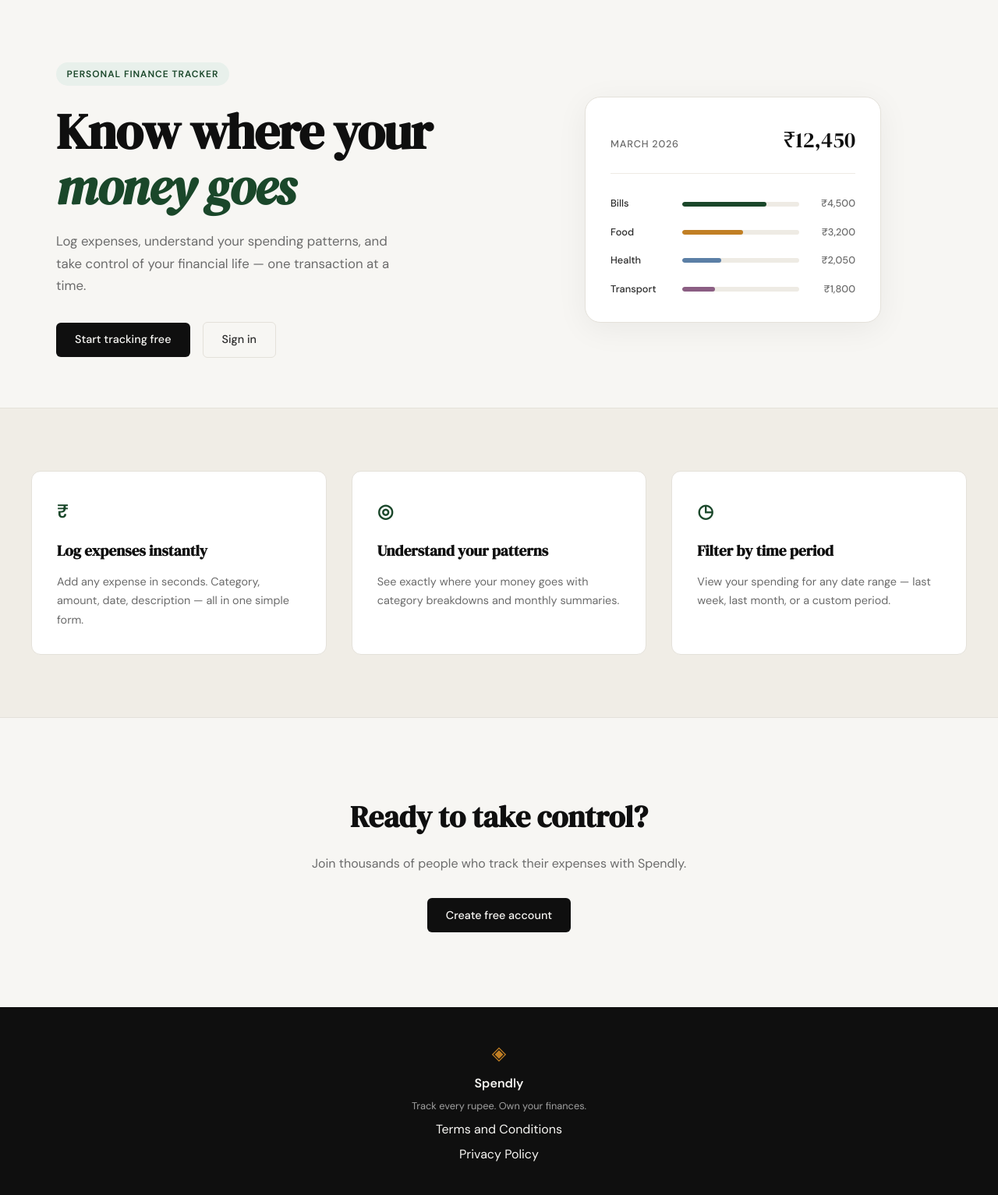
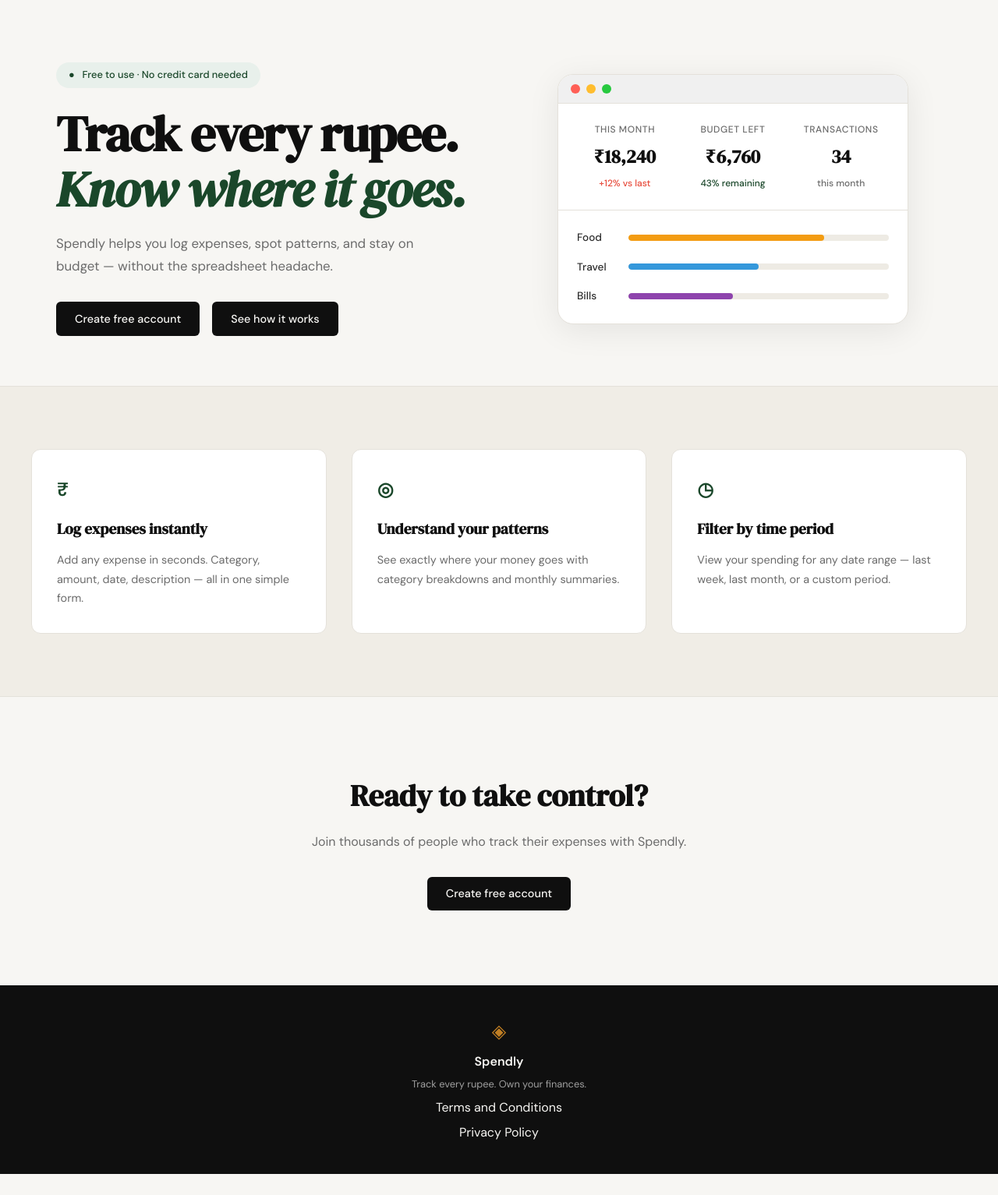
Before and after one commit to Ravisingh-Chauhan/spendly, a Flask app: page / in a window 1280 px wide. Shown: the part 61-1594 px from the top of the page at 78% size. After the commit the page ends 1567 px from the top, so only its background shows below. Run offline with Flask 3, Linux system fonts and the light colour scheme.

Commit message:
landing: redesign hero section to match mockup

```diff
--- a/app.py
+++ b/app.py
@@ -25,6 +25,11 @@ def login():
 @app.route("/terms")
 def terms():
     return render_template("terms.html")
+
+
+@app.route("/privacy")
+def privacy():
+    return render_template("privacy.html")
 
 
 # ------------------------------------------------------------------ #
--- a/static/css/style.css
+++ b/static/css/style.css
@@ -137,13 +137,18 @@ a { color: inherit; text-decoration: none; }
     display: inline-block;
     background: var(--accent-light);
     color: var(--accent);
-    font-size: 0.75rem;
-    font-weight: 600;
-    letter-spacing: 0.08em;
-    text-transform: uppercase;
-    padding: 0.35rem 0.85rem;
+    font-size: 0.8rem;
+    font-weight: 500;
+    letter-spacing: 0;
+    text-transform: none;
+    padding: 0.4rem 1rem;
     border-radius: 999px;
     margin-bottom: 1.5rem;
+}
+
+.badge-dot {
+    color: var(--accent);
+    margin-right: 0.4rem;
 }
 
 .hero-title {
@@ -187,74 +192,106 @@ a { color: inherit; text-decoration: none; }
     background: var(--paper-card);
     border: 1px solid var(--border);
     border-radius: var(--radius-lg);
-    padding: 2rem;
+    padding: 0;
     width: 100%;
-    max-width: 380px;
-    box-shadow: 0 8px 40px rgba(0,0,0,0.06);
+    max-width: 450px;
+    box-shadow: 0 8px 40px rgba(0,0,0,0.08);
+    overflow: hidden;
 }
 
-.mock-card-header {
+.mock-browser-chrome {
     display: flex;
-    justify-content: space-between;
-    align-items: baseline;
-    margin-bottom: 1.75rem;
-    padding-bottom: 1.25rem;
-    border-bottom: 1px solid var(--border-soft);
+    gap: 0.5rem;
+    background: #f0f0f0;
+    padding: 0.75rem 1rem;
+    border-bottom: 1px solid var(--border);
 }
 
-.mock-label {
-    font-size: 0.8rem;
+.chrome-dot {
+    width: 12px;
+    height: 12px;
+    border-radius: 50%;
+}
+
+.chrome-red { background: #ff5f56; }
+.chrome-yellow { background: #ffbd2e; }
+.chrome-green { background: #27c93f; }
+
+.mock-stats {
+    display: grid;
+    grid-template-columns: repeat(3, 1fr);
+    gap: 1rem;
+    padding: 1.5rem;
+    border-bottom: 1px solid var(--border);
+}
+
+.stat-box {
+    text-align: center;
+}
+
+.stat-label {
+    font-size: 0.75rem;
     font-weight: 500;
     color: var(--ink-muted);
     text-transform: uppercase;
-    letter-spacing: 0.06em;
+    letter-spacing: 0.05em;
+    margin-bottom: 0.4rem;
 }
 
-.mock-total {
+.stat-amount {
     font-family: var(--font-display);
-    font-size: 1.75rem;
+    font-size: 1.5rem;
+    font-weight: 600;
     color: var(--ink);
+    margin-bottom: 0.3rem;
 }
 
-.mock-bars { display: flex; flex-direction: column; gap: 1rem; }
-
-.mock-bar-row {
-    display: grid;
-    grid-template-columns: 80px 1fr 60px;
-    align-items: center;
-    gap: 0.75rem;
+.stat-change {
+    font-size: 0.75rem;
+    font-weight: 500;
 }
 
-.mock-cat {
-    font-size: 0.8rem;
+.stat-increase { color: #e74c3c; }
+.stat-success { color: var(--accent); }
+.stat-muted { color: var(--ink-muted); }
+
+.mock-categories {
+    display: flex;
+    flex-direction: column;
+    gap: 1rem;
+    padding: 1.5rem;
+}
+
+.category-row {
+    display: flex;
+    align-items: center;
+    gap: 1rem;
+}
+
+.category-name {
+    font-size: 0.85rem;
     font-weight: 500;
     color: var(--ink-soft);
+    min-width: 50px;
 }
 
-.mock-bar-track {
-    height: 6px;
+.category-bar-track {
+    flex: 1;
+    height: 8px;
     background: var(--border-soft);
     border-radius: 999px;
     overflow: hidden;
 }
 
-.mock-bar {
+.category-bar {
     height: 100%;
-    background: var(--accent);
     border-radius: 999px;
     transition: width 0.6s ease;
 }
 
-.mock-bar-2 { background: var(--accent-2); }
-.mock-bar-3 { background: #5b7fa6; }
-.mock-bar-4 { background: #8b5e83; }
-
-.mock-amt {
-    font-size: 0.8rem;
-    font-weight: 500;
-    color: var(--ink-muted);
-    text-align: right;
-}
+.cat-bar-orange { background: #f39c12; }
+.cat-bar-blue { background: #3498db; }
+.cat-bar-purple { background: #8e44ad; }
 
 /* ------------------------------------------------------------------ */
 /* Buttons                                                             */
--- a/templates/base.html
+++ b/templates/base.html
@@ -35,7 +35,7 @@
             <span class="footer-name">Spendly</span>
             <p class="footer-copy">Track every rupee. Own your finances.</p>
             <a href="{{ url_for('terms') }}">Terms and Conditions</a>
-            <a href="#">Privacy Policy</a>
+            <a href="{{ url_for('privacy') }}">Privacy Policy</a>
         </div>
     </footer>
 
--- a/templates/landing.html
+++ b/templates/landing.html
@@ -6,55 +6,62 @@
 
 <section class="hero">
     <div class="hero-inner">
-        <div class="hero-badge">Personal Finance Tracker</div>
+        <div class="hero-badge"><span class="badge-dot">●</span> Free to use · No credit card needed</div>
         <h1 class="hero-title">
-            Know where your<br>
-            <em>money goes</em>
+            Track every rupee.<br>
+            <em>Know where it goes.</em>
         </h1>
         <p class="hero-subtitle">
-            Log expenses, understand your spending patterns,
-            and take control of your financial life —
-            one transaction at a time.
+            Spendly helps you log expenses, spot patterns, and stay
+            on budget — without the spreadsheet headache.
         </p>
         <div class="hero-actions">
-            <a href="{{ url_for('register') }}" class="btn-primary">Start tracking free</a>
-            <a href="{{ url_for('login') }}" class="btn-ghost">Sign in</a>
+            <a href="{{ url_for('register') }}" class="btn-primary">Create free account</a>
+            <a href="#" class="btn-primary">See how it works</a>
         </div>
     </div>
     <div class="hero-visual">
         <div class="mock-card">
-            <div class="mock-card-header">
-                <span class="mock-label">March 2026</span>
-                <span class="mock-total">₹12,450</span>
+            <div class="mock-browser-chrome">
+                <span class="chrome-dot chrome-red"></span>
+                <span class="chrome-dot chrome-yellow"></span>
+                <span class="chrome-dot chrome-green"></span>
             </div>
-            <div class="mock-bars">
-                <div class="mock-bar-row">
-                    <span class="mock-cat">Bills</span>
-                    <div class="mock-bar-track">
-                        <div class="mock-bar" style="width: 72%"></div>
+            <div class="mock-stats">
+                <div class="stat-box">
+                    <div class="stat-label">This month</div>
+                    <div class="stat-amount">₹18,240</div>
+                    <div class="stat-change stat-increase">+12% vs last</div>
+                </div>
+                <div class="stat-box">
+                    <div class="stat-label">Budget left</div>
+                    <div class="stat-amount">₹6,760</div>
+                    <div class="stat-change stat-success">43% remaining</div>
+                </div>
+                <div class="stat-box">
+                    <div class="stat-label">Transactions</div>
+                    <div class="stat-amount">34</div>
+                    <div class="stat-change stat-muted">this month</div>
+                </div>
+            </div>
+            <div class="mock-categories">
+                <div class="category-row">
+                    <span class="category-name">Food</span>
+                    <div class="category-bar-track">
+                        <div class="category-bar cat-bar-orange" style="width: 75%"></div>
                     </div>
-                    <span class="mock-amt">₹4,500</span>
                 </div>
-                <div class="mock-bar-row">
-                    <span class="mock-cat">Food</span>
-                    <div class="mock-bar-track">
-                        <div class="mock-bar mock-bar-2" style="width: 52%"></div>
+                <div class="category-row">
+                    <span class="category-name">Travel</span>
+                    <div class="category-bar-track">
+                        <div class="category-bar cat-bar-blue" style="width: 50%"></div>
                     </div>
-                    <span class="mock-amt">₹3,200</span>
                 </div>
-                <div class="mock-bar-row">
-                    <span class="mock-cat">Health</span>
-                    <div class="mock-bar-track">
-                        <div class="mock-bar mock-bar-3" style="width: 33%"></div>
+                <div class="category-row">
+                    <span class="category-name">Bills</span>
+                    <div class="category-bar-track">
+                        <div class="category-bar cat-bar-purple" style="width: 40%"></div>
                     </div>
-                    <span class="mock-amt">₹2,050</span>
-                </div>
-                <div class="mock-bar-row">
-                    <span class="mock-cat">Transport</span>
-                    <div class="mock-bar-track">
-                        <div class="mock-bar mock-bar-4" style="width: 28%"></div>
-                    </div>
-                    <span class="mock-amt">₹1,800</span>
                 </div>
             </div>
         </div>
```
Also changed, not shown: templates/privacy.html (added, +60 -0 lines).
